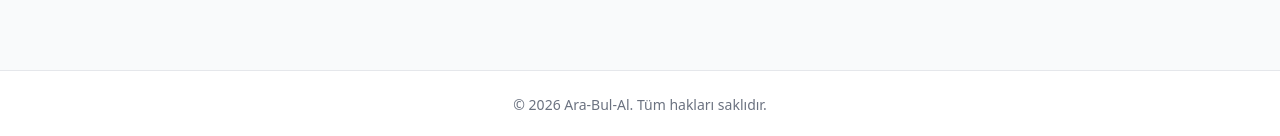
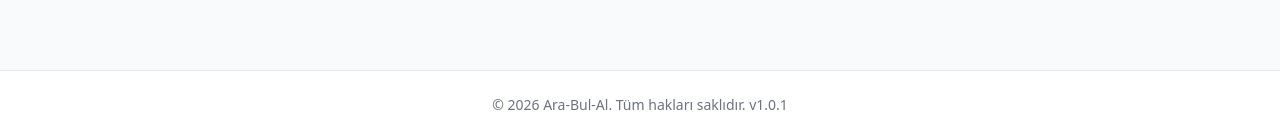
Before and after one commit to AbdullahKayahan/MAKU_YL, a React (Create React App) app: page / in a window 1280 px wide. Shown: the part 832-968 px from the top of the page. Built offline with nearby package versions, Linux system fonts and the light colour scheme.

Commit message:
feat: display application version in footer using package.json

```diff
--- a/src/App.jsx
+++ b/src/App.jsx
@@ -1,5 +1,5 @@
 import React, { useState } from 'react';
-
+import packageJson from '../package.json';
 const products = [
   { id: 1, name: 'Kablosuz Kulaklık', price: 1250, category: 'Elektronik', image: 'https://images.unsplash.com/photo-1505740420928-5e560c06d30e?w=500&auto=format&fit=crop&q=60' },
   { id: 2, name: 'Akıllı Saat', price: 2400, category: 'Elektronik', image: 'https://images.unsplash.com/photo-1523275335684-37898b6baf30?w=500&auto=format&fit=crop&q=60' },
@@ -184,7 +184,7 @@ export default function App() {
 
       {/* Footer */}
       <footer className="bg-white border-t mt-12 py-6 text-center text-gray-500 text-sm">
-        &copy; 2026 Ara-Bul-Al. Tüm hakları saklıdır.
+        &copy; 2026 Ara-Bul-Al. Tüm hakları saklıdır. v{packageJson.version}
       </footer>
     </div>
   );
```
